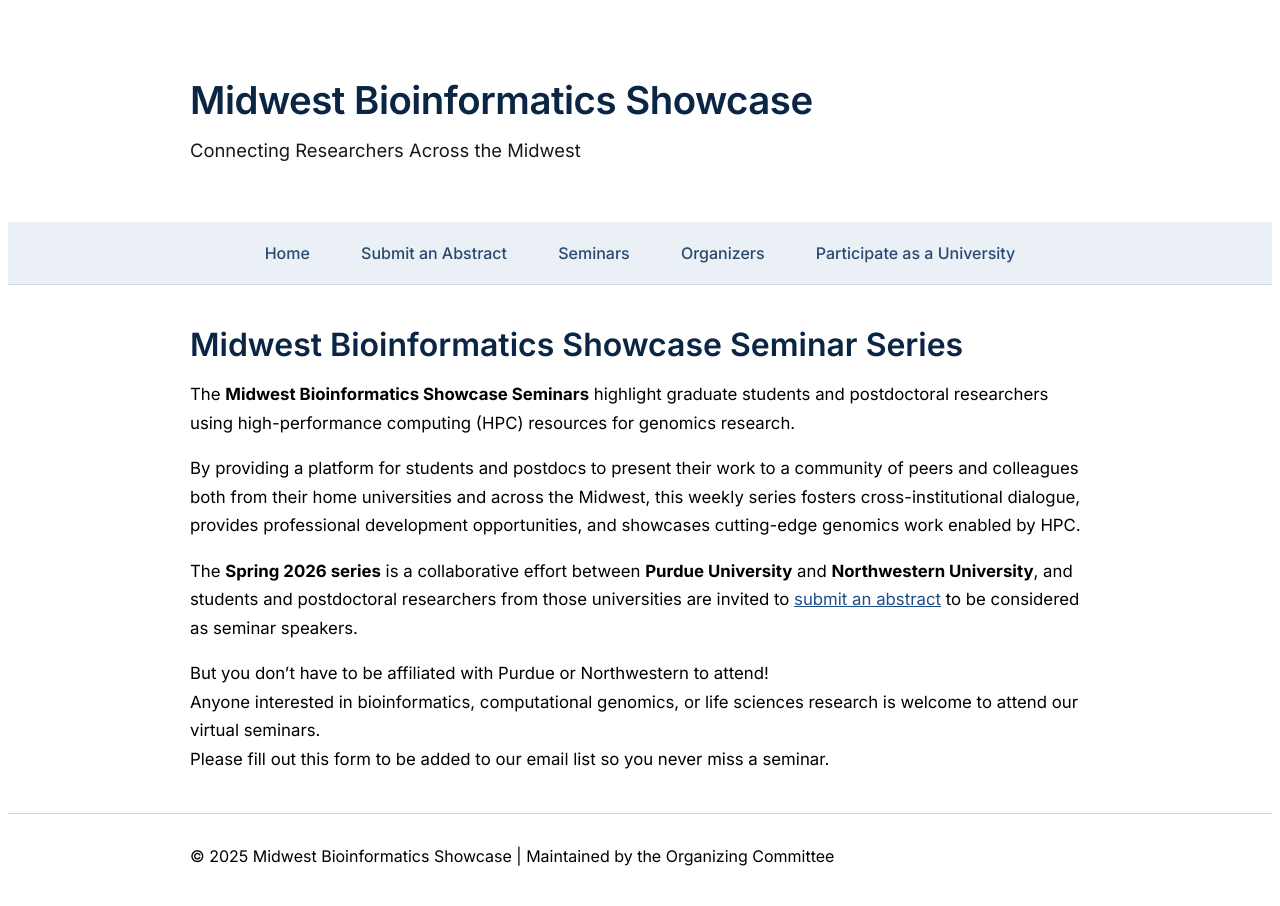
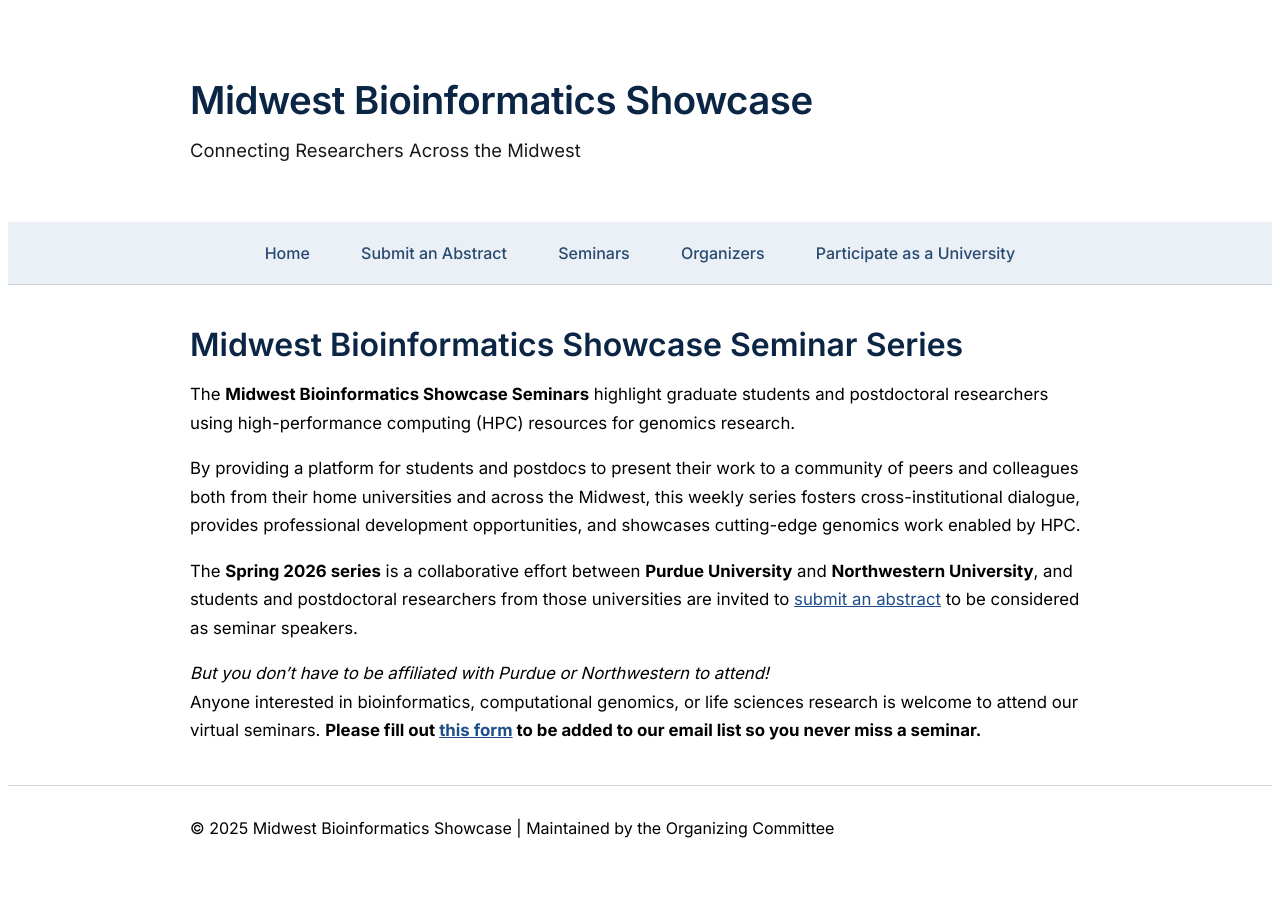
Before and after one commit to Midwest-Bioinformatics-Showcase/midwest-bioinformatics-showcase.github.io, a Jekyll site: the page built from index.md, in a window 1280 px wide. Built offline with Jekyll 4.4.1, drawn with Linux system fonts in a browser that asks for light colours; some of the changed lines change nothing that is shown.

Commit message:
revisions to final paragraph of home page

```diff
--- a/index.md
+++ b/index.md
@@ -11,6 +11,5 @@
 
 The **Spring 2026 series** is a collaborative effort between **Purdue University** and **Northwestern University**, and students and postdoctoral researchers from those universities are invited to [submit an abstract](submit.html) to be considered as seminar speakers.
 
-But you don’t have to be affiliated with Purdue or Northwestern to attend!
-Anyone interested in bioinformatics, computational genomics, or life sciences research is welcome to attend our virtual seminars.
-Please fill out this form to be added to our email list so you never miss a seminar.
+_But you don’t have to be affiliated with Purdue or Northwestern to attend!_
+Anyone interested in bioinformatics, computational genomics, or life sciences research is welcome to attend our virtual seminars. **Please fill out [this form](https://forms.cloud.microsoft/Pages/DesignPageV2.aspx?subpage=design&token=f422e57f2d0841de95cb72b65a63da4d&id=YdN2fXeCCEekd2ToNmzRvDXWi-SK9gpPtmVWEf0xcBBURjJFWjdUQTVBMTJEMUpaN0oyU0lVOUZBWC4u) to be added to our email list so you never miss a seminar.**
```
